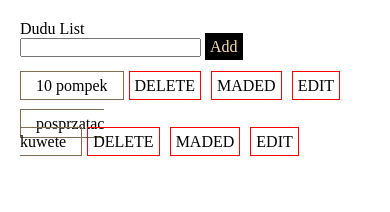
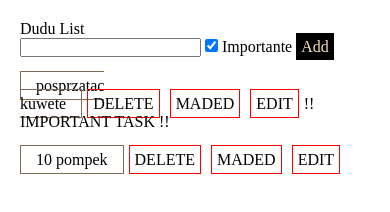
Before and after one commit to tomek123tomek/tudlist, a plain HTML site: page index.html in a window 390 px wide. Drawn offline with Linux system fonts and the light colour scheme.

Commit message:
important task

```diff
--- /dev/null
+++ b/ErrorDiv.js
@@ -0,0 +1,12 @@
+
+var ErrorDiv = (function () {
+
+    const _setErrorInfo = (error) => {
+        document.getElementById("testPlace").innerHTML = error;
+    }
+
+    return {
+        setErrorInfo: _setErrorInfo,
+   }
+
+})();
--- a/Task.js
+++ b/Task.js
@@ -4,13 +4,13 @@ var Task = (function () {
     var numOfTasks = 0;
 
     function checkId(_id) {
-        // check if id is already used
-        return true;
+        return TaskManager.checkIfIdIsUsed(_id);
     }
 
-    return function (name_) {
+    return function (name_, important_) {
 
         var done = false;
+        var important = important_;
         var id, name;
 
         this.getNumOfTask = function () {
@@ -40,6 +40,14 @@ var Task = (function () {
             done = done_;
         };
 
+        this.getImportant = function () {
+            return important;
+        };
+
+        this.setImportant = function (important_) {
+            important = important_;
+        };
+
         this.setId(numOfTasks);
         this.setName(name_);
 
--- a/TaskBuilder.js
+++ b/TaskBuilder.js
@@ -6,8 +6,8 @@ var TaskBuilder = (function() {
 
     var addedCount = null;
 
-    const _createNewTaskView = (name) => {
-        addedCount = TaskManager.getNextId();
+    const _createNewTaskView = (name, id) => {
+        addedCount = id //TaskManager.getNextId();
 
         _createMainDiv();
         _createTaskNameSpan(name);
@@ -16,6 +16,7 @@ var TaskBuilder = (function() {
         _createMadedBtn();
         _createEditBtn();
         _createOkBtn();
+        _createImportant();
 
     }
 
@@ -97,6 +98,16 @@ var TaskBuilder = (function() {
         tempMainDiv.appendChild(ok);
     }
 
+
+    const _createImportant = () => {
+		const ok = document.createElement("span");
+			ok.setAttribute("id", "importantBtn" + addedCount);
+			ok.classList = "importantBtn importantBtn" + addedCount;
+			ok.appendChild(document.createTextNode("!! IMPORTANT TASK !!"));
+
+        tempMainDiv.appendChild(ok);
+    }
+
     return {
         createNewTaskView: _createNewTaskView,
    }
--- a/TaskManager.js
+++ b/TaskManager.js
@@ -13,7 +13,8 @@ var TaskManager = (function() {
     const _addTask = (name) => {
         const val = name ? name : TaskView.getTaskValue();
         if(!val) return;
-        tasks.push(new Task(val));
+        if(_taskAlreadyExist(val[0])) return;
+        tasks.push(new Task(val[0], val[1]));
 
         TaskView.updateView();
 
@@ -22,6 +23,8 @@ var TaskManager = (function() {
 
 
     const _deleteTask = (name) => {
+        if(_isSomeActionAlready()) return;
+
         const x = tasks.findIndex(el => el.getName() === name);
 
         justRemoved = tasks[x];
@@ -34,6 +37,7 @@ var TaskManager = (function() {
 
 
     const _editTask = (index) => {
+        if(_isSomeActionAlready(index)) return;
         const x = tasks.find(el => el.getId() === index);
 
         nowEditing = x.getId();
@@ -43,9 +47,15 @@ var TaskManager = (function() {
 
 
     const _confirmEditTask = (index) => {
+        if(_isSomeActionAlready(index)) return;
+
+        const text = document.getElementById("edittext" + index).value;
+
+        if(_taskAlreadyExist(text)) return;
+
         const x = tasks.find(el => el.getId() === index);
 
-        x.setName(document.getElementById("edittext" + index).value);
+        x.setName(text);
 
         nowEditing = null;
 
@@ -60,6 +70,14 @@ var TaskManager = (function() {
         TaskView.updateView();
     }
 
+    const _toggleImportant = (index) => {
+        const x = tasks.find(el => el.getId() === index);
+
+        x.getImportant( !x.getImportant() );
+
+        TaskView.updateView();
+    }
+
     const _getAddedCount = () => {
         return addedCount;
     }
@@ -67,8 +85,54 @@ var TaskManager = (function() {
     const _getNextId = () => {
 		if(tasks.length == 0) return 0;
 		const x = tasks[tasks.length - 1].getId();
-		return x;
-	}
+		return x + 1;
+    }
+
+    const _checkIfIdIsUsed = (id) => {
+        const x = tasks.find(el => el.getId() === id);
+        return (x) ? false : true;
+    }
+
+    const _isSomeActionAlready = (index) => {
+
+        if(typeof(nowEditing) == 'number') {
+            if(index !== nowEditing) {
+                ErrorDiv.setErrorInfo("already editing task index: " + nowEditing);
+                return true;
+            } else {
+                const text = document.getElementById("edittext" + index).value;
+                if(text == "") {
+                    ErrorDiv.setErrorInfo("Task cannot be empty");
+                    return true;
+                } else {
+                    return false;
+                }
+            }
+        } else {
+            return false;
+        }
+    }
+
+    const _taskAlreadyExist = (text) => {
+        const x = tasks.find(el => el.getName() === text);
+
+        if(x) {
+            if(nowEditing == x.getId()) {
+                return false;
+            } else {
+                ErrorDiv.setErrorInfo("task already exist");
+                return true;
+            }
+        } else {
+            false;
+        }
+    }
+
+    const _isAnyImportantTask = () => {
+        const x = tasks.find(el => el.getImportant());
+        return (x) ? true : false;
+    }
+
 
     return {
         addTask: _addTask,
@@ -78,6 +142,9 @@ var TaskManager = (function() {
         toggleMaded: _toggleMaded,
         getAddedCount: _getAddedCount,
         getNextId: _getNextId,
+        checkIfIdIsUsed: _checkIfIdIsUsed,
+        toggleImportant: _toggleImportant,
+        isAnyImportantTask: _isAnyImportantTask,
 
         getTasks() { return tasks; },
         getNowEditing() { return nowEditing; }
--- a/TaskView.js
+++ b/TaskView.js
@@ -5,7 +5,8 @@ var TaskView = (function() {
     const _getTaskValue = () => {
         const value = document.getElementById("input1").value;
         if(Validator.validateInput(value)) {
-            return value;
+			const impo = document.getElementById("impo").checked;
+            return [value, impo];
         } else {
             alert("EMPTY");
             return false;
@@ -37,60 +38,88 @@ var TaskView = (function() {
 
     const _clearInput = () => {
         document.getElementById("input1").value = "";
+	}
+
+	const _deleteAllTasks = () => {
+		const el = document.getElementsByClassName("item");
+
+		while(el.length > 0) {
+			document.getElementById("taskContainer").removeChild(el[el.length - 1]);
+		}
     }
 
     const _updateView = () => {
-        const tasks = TaskManager.getTasks();
+		_deleteAllTasks();
 
-        for (let i = 0; i < tasks.length; i++) {
+		const tasks = TaskManager.getTasks();
+		let newTasks = [];
+		if(TaskManager.isAnyImportantTask()) {
+			let tasksIm = tasks.filter(el => el.getImportant());
+			let tasksNotIm = tasks.filter(el => !el.getImportant());
 
-			const element = tasks[i];
-			const _id = tasks[i].getId();
-			const el = document.getElementsByClassName("item" + _id);
+			newTasks = [...tasksIm, ...tasksNotIm];
+
+			newTasks.forEach(function(item) {
+				TaskBuilder.createNewTaskView(item.getName(), item.getId());
+			});
+		} else {
+			newTasks = tasks;
+		}
+
+
+        for (let i = 0; i < newTasks.length; i++) {
+
+			const element = newTasks[i];
+			const _nowId = newTasks[i].getId();
+			const el = document.getElementsByClassName("item" + _nowId);
 
 			if(el.length > 0) {
-				const htmlName = document.getElementsByClassName("name" + _id)[0].innerHTML;
+				const htmlName = document.getElementsByClassName("name" + _nowId)[0].innerHTML;
 
 				if(element.getName() !== htmlName)
-					document.getElementsByClassName("name" + _id)[0].innerHTML = element.getName();
+					document.getElementsByClassName("name" + _nowId)[0].innerHTML = element.getName();
 
-				const editText = document.getElementById("edittext" + _id);
+				const editText = document.getElementById("edittext" + _nowId);
 
-				if(TaskManager.getNowEditing() === _id) {
+				if(TaskManager.getNowEditing() === _nowId) {
 
 					editText.classList.add("showed");
-					editText.value = document.getElementsByClassName("name" + _id)[0].innerHTML;
+					editText.value = document.getElementsByClassName("name" + _nowId)[0].innerHTML;
 
-					document.getElementsByClassName("name" + _id)[0].classList.add("hidden");
-					document.getElementsByClassName("delBtn" + _id)[0].classList.add("hidden");
-					document.getElementsByClassName("editBtn" + _id)[0].classList.add("hidden");
-					document.getElementsByClassName("madedBtn" + _id)[0].classList.add("hidden");
-					document.getElementsByClassName("okBtn" + _id)[0].classList.add("showed");
+					document.getElementsByClassName("name" + _nowId)[0].classList.add("hidden");
+					document.getElementsByClassName("delBtn" + _nowId)[0].classList.add("hidden");
+					document.getElementsByClassName("editBtn" + _nowId)[0].classList.add("hidden");
+					document.getElementsByClassName("madedBtn" + _nowId)[0].classList.add("hidden");
+					document.getElementsByClassName("okBtn" + _nowId)[0].classList.add("showed");
 
 				} else {
 
 					editText.classList.remove("showed");
 					editText.value = "";
 
-					document.getElementsByClassName("name" + _id)[0].classList.remove("hidden");
-					document.getElementsByClassName("delBtn" + _id)[0].classList.remove("hidden");
-					document.getElementsByClassName("editBtn" + _id)[0].classList.remove("hidden");
-					document.getElementsByClassName("madedBtn" + _id)[0].classList.remove("hidden");
-					document.getElementsByClassName("okBtn" + _id)[0].classList.remove("showed");
+					document.getElementsByClassName("name" + _nowId)[0].classList.remove("hidden");
+					document.getElementsByClassName("delBtn" + _nowId)[0].classList.remove("hidden");
+					document.getElementsByClassName("editBtn" + _nowId)[0].classList.remove("hidden");
+					document.getElementsByClassName("madedBtn" + _nowId)[0].classList.remove("hidden");
+					document.getElementsByClassName("okBtn" + _nowId)[0].classList.remove("showed");
 				}
 
 				if(element.getDone()) {
-					document.getElementsByClassName('item' + _id)[0].classList.add("maded");
+					document.getElementsByClassName('item' + _nowId)[0].classList.add("maded");
 				} else {
-					document.getElementsByClassName('item' +_id)[0].classList.remove("maded");
+					document.getElementsByClassName('item' +_nowId)[0].classList.remove("maded");
+				}
+
+				if(element.getImportant()) {
+					document.getElementsByClassName('importantBtn' + _nowId)[0].classList.remove("hidden");
+				} else {
+					document.getElementsByClassName('importantBtn' +_nowId)[0].classList.add("hidden");
                 }
 
-			} else {
-                TaskBuilder.createNewTaskView(tasks[i].getName());
-            }
+			}
         }
 
-        _clearInput();
+        //_clearInput();
 
     }
 
--- a/basic.css
+++ b/basic.css
@@ -69,6 +69,6 @@ body {
 
 
 
-.delBtn.hidden, .editBtn.hidden, .madedBtn.hidden {
+.delBtn.hidden, .editBtn.hidden, .madedBtn.hidden, .importantBtn.hidden {
     display: none;
 }
--- a/index.html
+++ b/index.html
@@ -8,6 +8,7 @@
 			<link rel="stylesheet" href='bootstrap.min.css'>
 			<script src='x.js'></script>
 		<script src='test1.js'></script>-->
+		<script src='ErrorDiv.js'></script>
 		<script src='Task.js'></script>
 		<script src='Validator.js'></script>
 		<script src='Helpers.js'></script>
@@ -21,6 +22,8 @@
 	<div id="tudlist">
 		<div>Dudu List</div>
 		<input type="text" id="input1">
+		<input type="checkbox" id="impo" name="impo" checked>
+  		<label for="impo">Importante</label>
 		<span onclick="TaskManager.addTask()">Add</span>
 	</div>
 
@@ -32,7 +35,7 @@
 
 <script>
 
-	['10 pompek', 'posprzatac kuwete'].forEach(function(item) {
+	[['10 pompek', false], ['posprzatac kuwete', true]].forEach(function(item) {
 		TaskManager.addTask(item);
 	});
 
```
